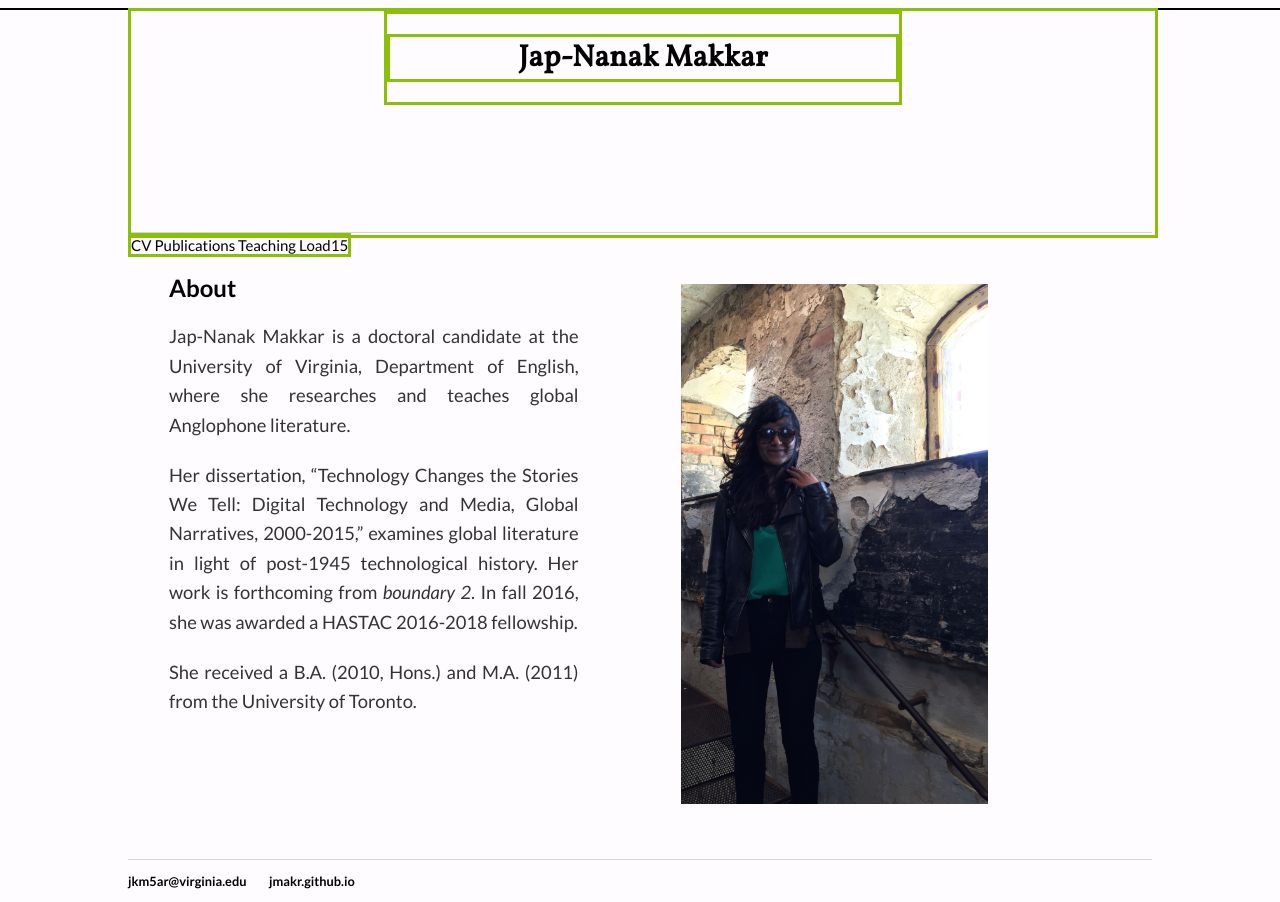
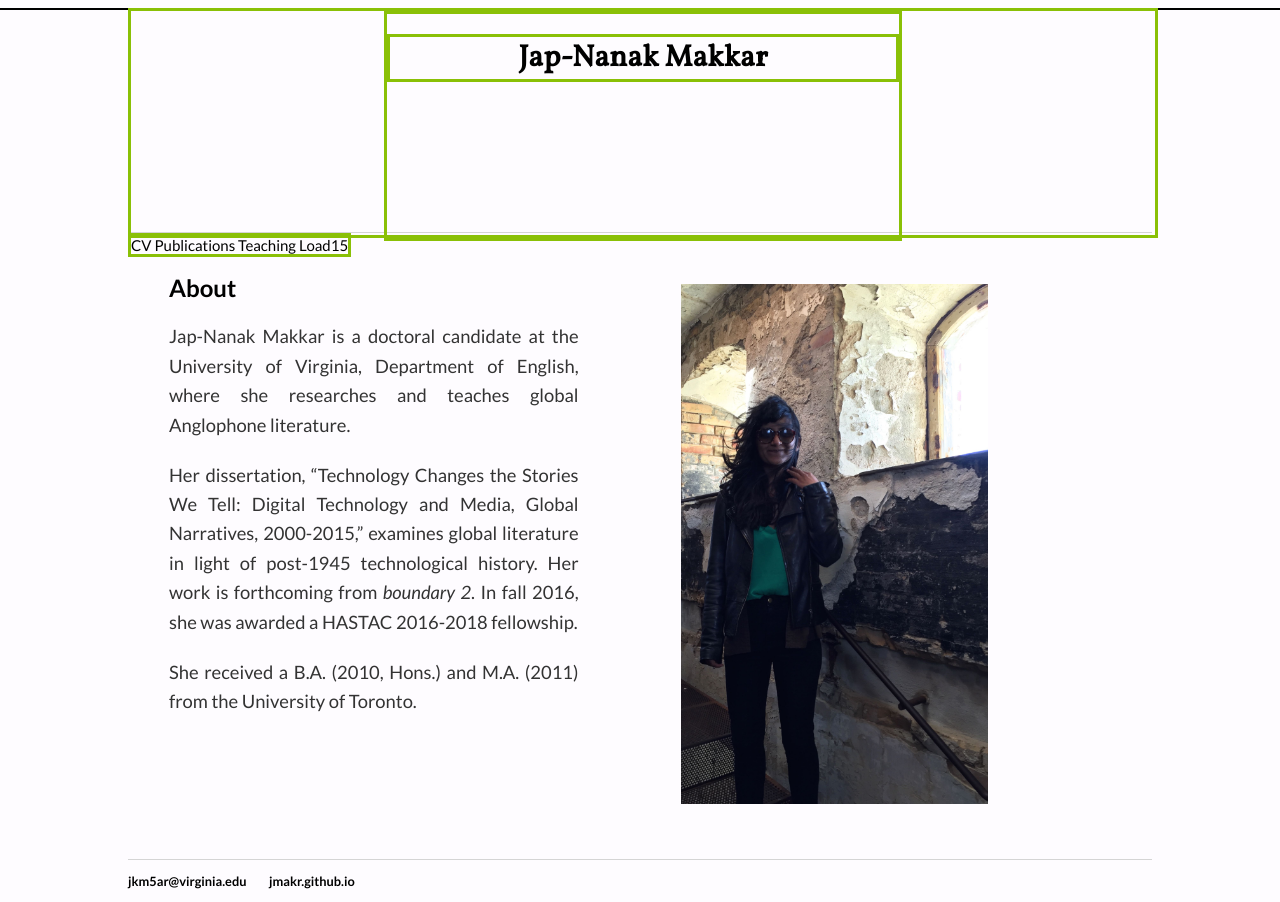
Before and after one commit to jmakr/jmakr.github.io, a Jekyll site: the page built from index.html, in a window 1280 px wide. Built offline with Jekyll 4.4.1, drawn with Linux system fonts in a browser that asks for light colours.

Commit message:
Update main.css

```diff
--- a/css/main.css
+++ b/css/main.css
@@ -41,6 +41,7 @@ h1 {
 
 .h1logohelper {
     width:50%;
+    height: 7em;
 
     margin-top:auto;
     margin-bottom: auto;
```
